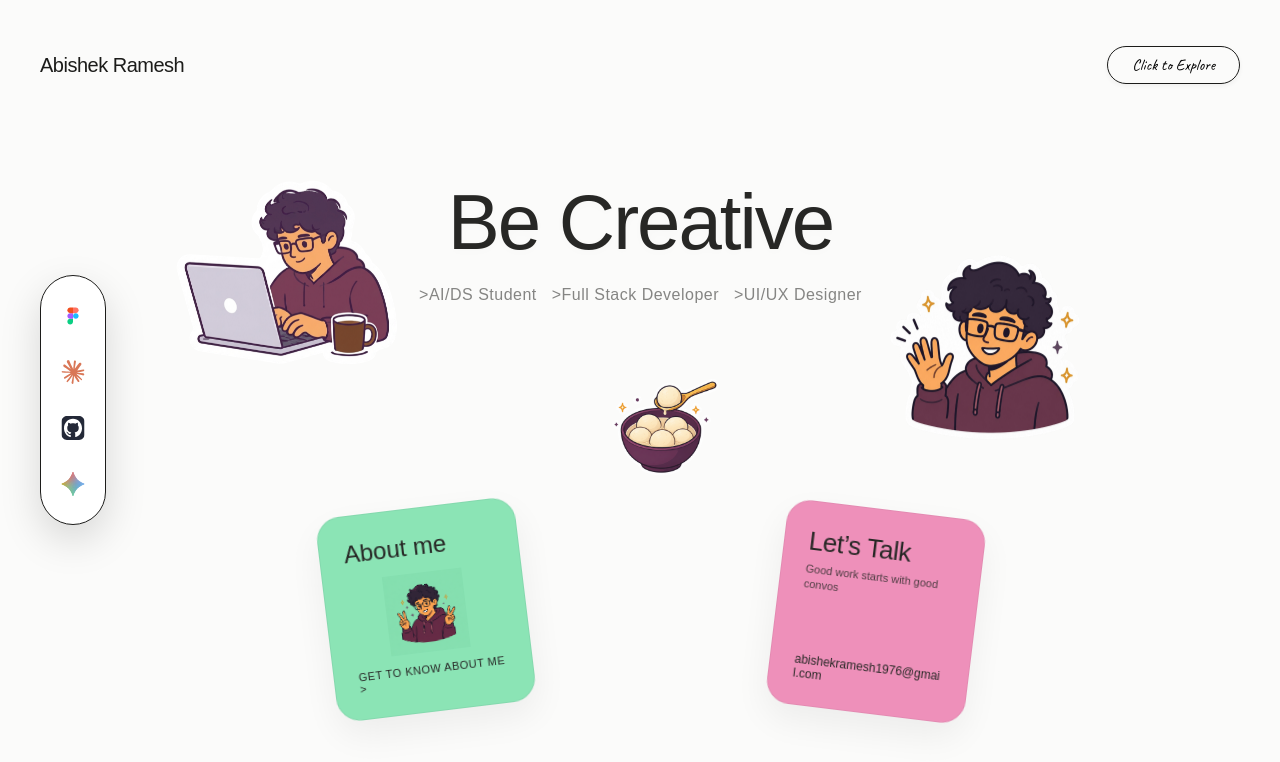
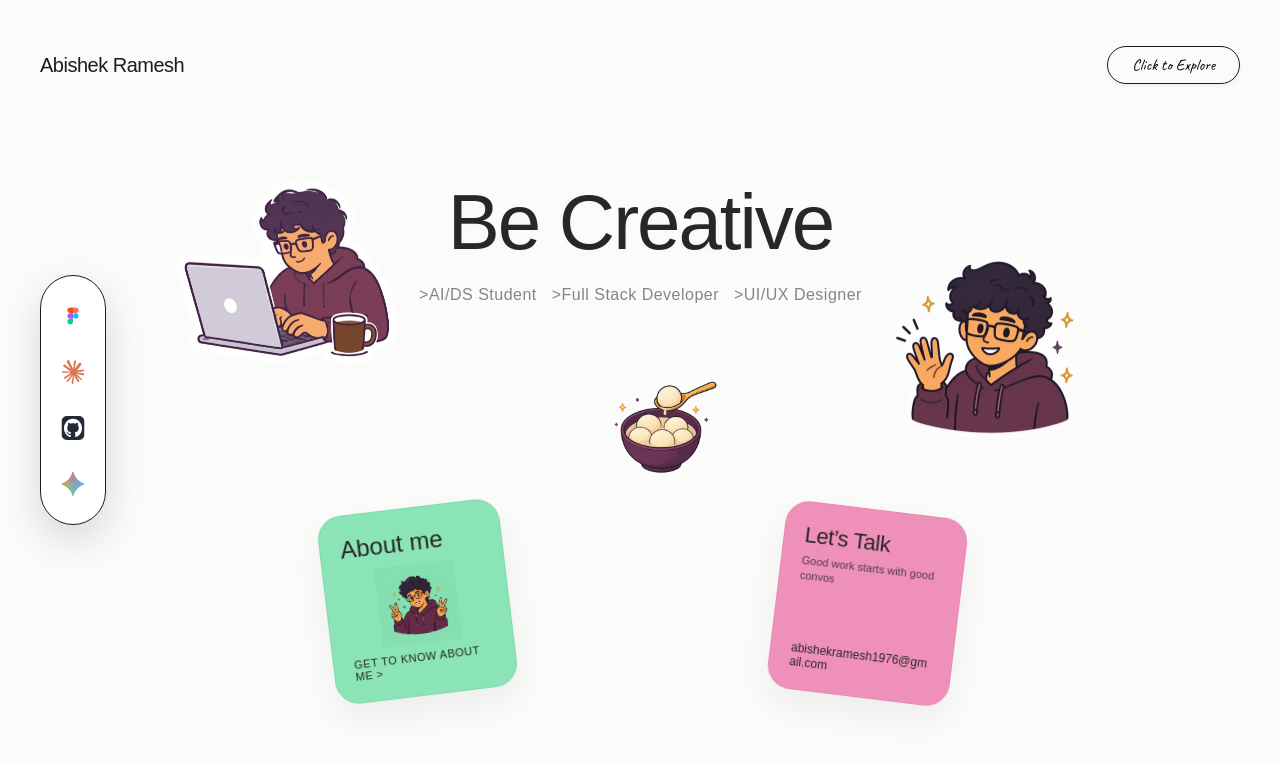
Before and after one commit to AbishekR05/Portfolio, a React (Vite) app: page / in a window 1280 px wide. Shown: the top 762 px of the page. Built offline with nearby package versions, Linux system fonts and the light colour scheme; a web font is replaced by a local one.

Commit message:
Style: Force cards dimensions to exactly 183px by 189px

```diff
--- a/src/App.css
+++ b/src/App.css
@@ -350,10 +350,10 @@ body:active {
 /* --- Cards (Rotated Sketchbook Style) --- */
 .card-item {
   position: absolute;
-  width: 200px;
-  height: 205px;
+  width: 183px;
+  height: 189px;
   border-radius: 24px;
-  padding: 24px;
+  padding: 20px;
   display: flex;
   flex-direction: column;
   justify-content: space-between;
@@ -422,7 +422,7 @@ body:active {
 
 .contact-header {
   font-family: var(--font-clash);
-  font-size: 26px;
+  font-size: 22px;
   font-weight: 500;
   letter-spacing: -0.5px;
 }
```
